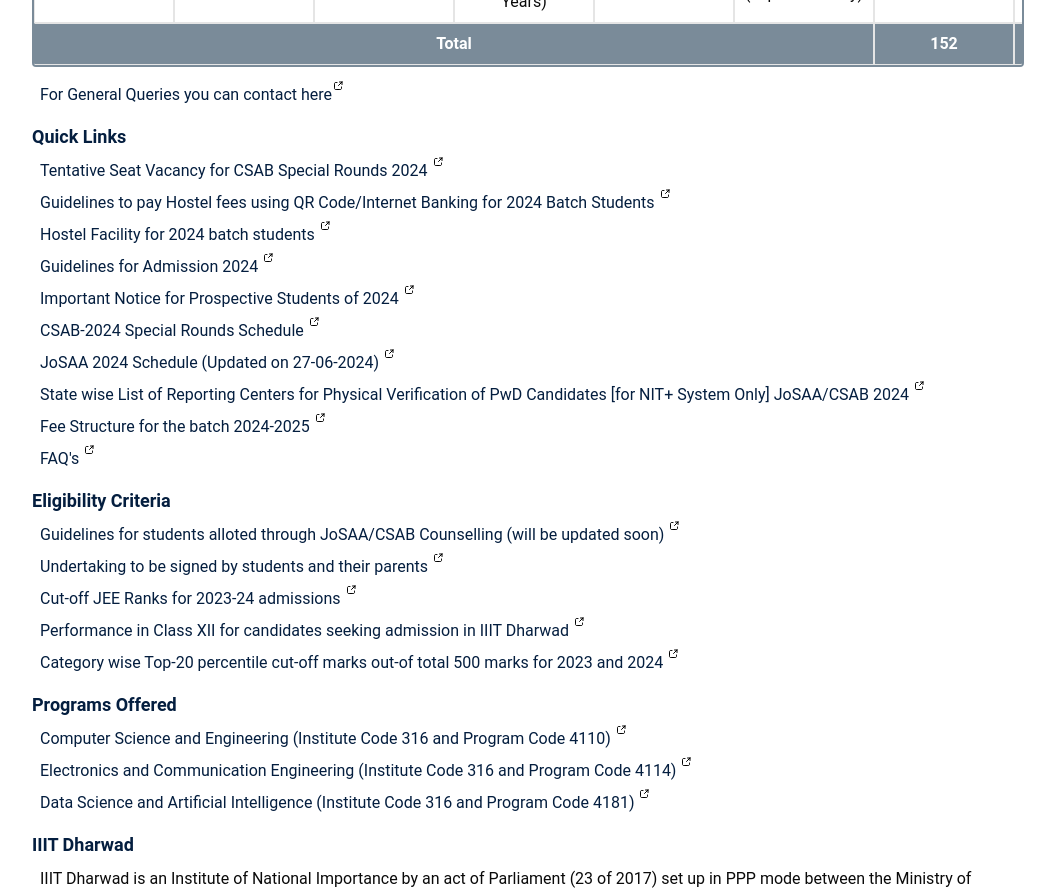
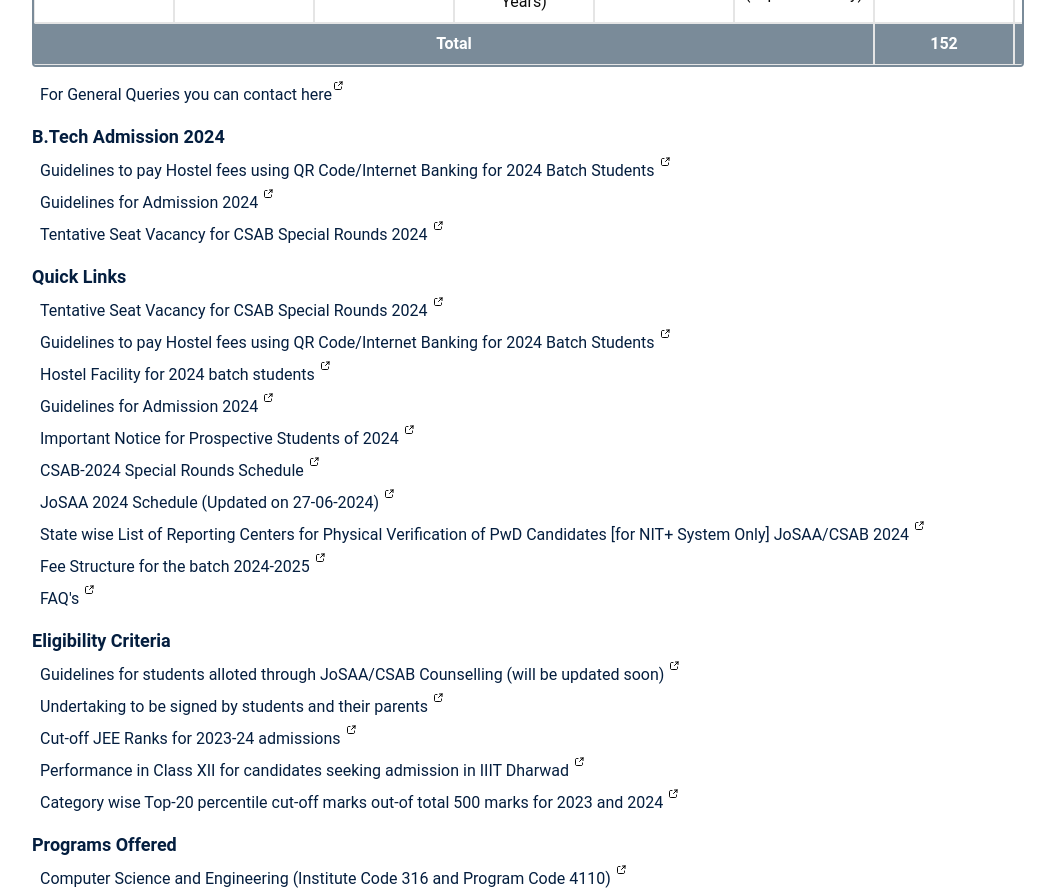
Before and after one commit to Velocity-IIITDWD/iiitdwd.ac.in, a Next.js app: page /admissions/btech in a window 1280 px wide. Shown: the part 2000-2893 px from the top of the page, without its empty margins (112-1167 px from the left). Built offline with nearby package versions, Linux system fonts and the light colour scheme.

Commit message:
data(admissions): New category for btech 2024 admissions

```diff
--- a/data/admissions.ts
+++ b/data/admissions.ts
@@ -77,6 +77,27 @@ export const descriptions: descriptionStructure[] = [
 ];
 export const year = 2024;
 export const links: linksStructure[] = [
+  {
+    id: 4,
+    type: 'B.Tech Admission 2024',
+    links: [
+      {
+        id: 1,
+        link: '/docs/Guidelines for hostel feesInternet Banking.pdf',
+        displayText: 'Guidelines to pay Hostel fees using QR Code/Internet Banking for 2024 Batch Students',
+      },
+      {
+        id: 2,
+        link: '/docs/Guidelines for admission 2024-25.pdf',
+        displayText: 'Guidelines for Admission 2024',
+      },
+      {
+        id: 3,
+        link: '/docs/CSAB_Tentative_Vacancy_2024.pdf',
+        displayText: 'Tentative Seat Vacancy for CSAB Special Rounds 2024',
+      },
+    ]
+  },
   {
     id: 1,
     type: 'Quick Links',
```
